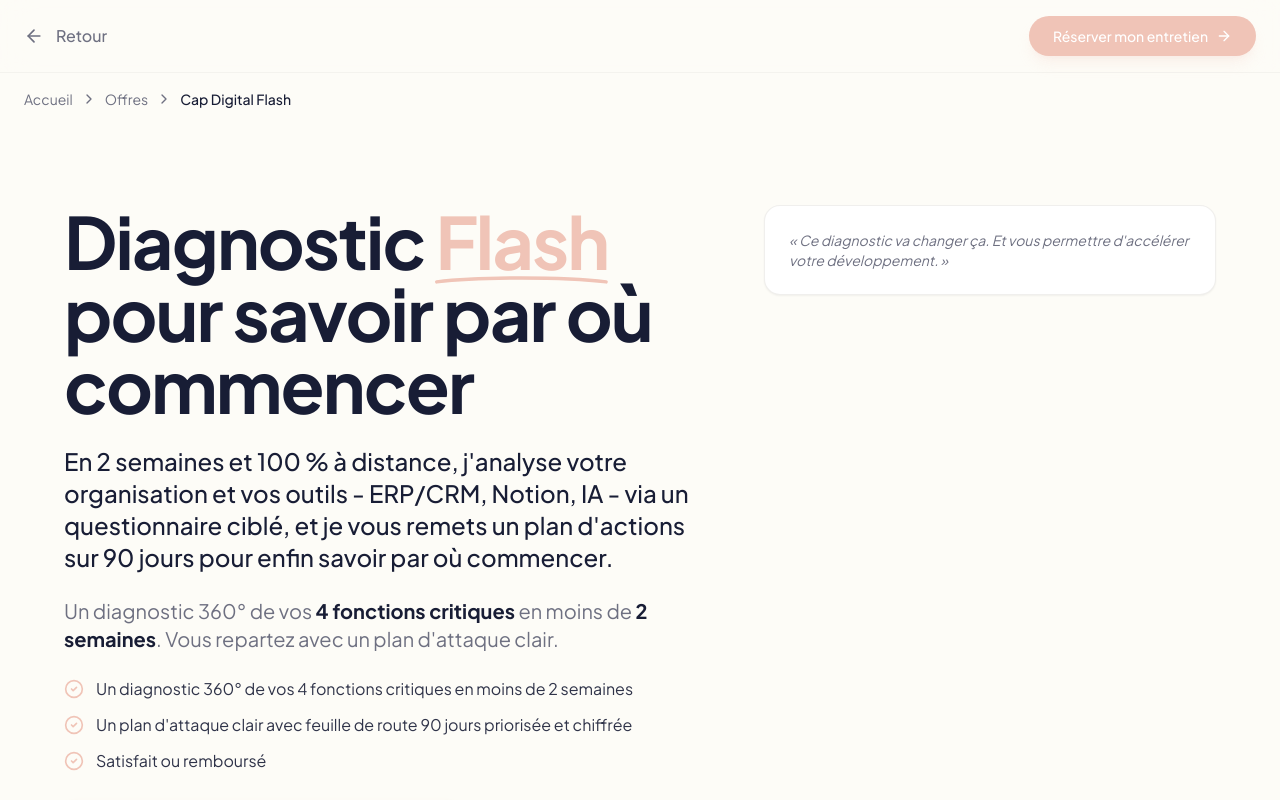
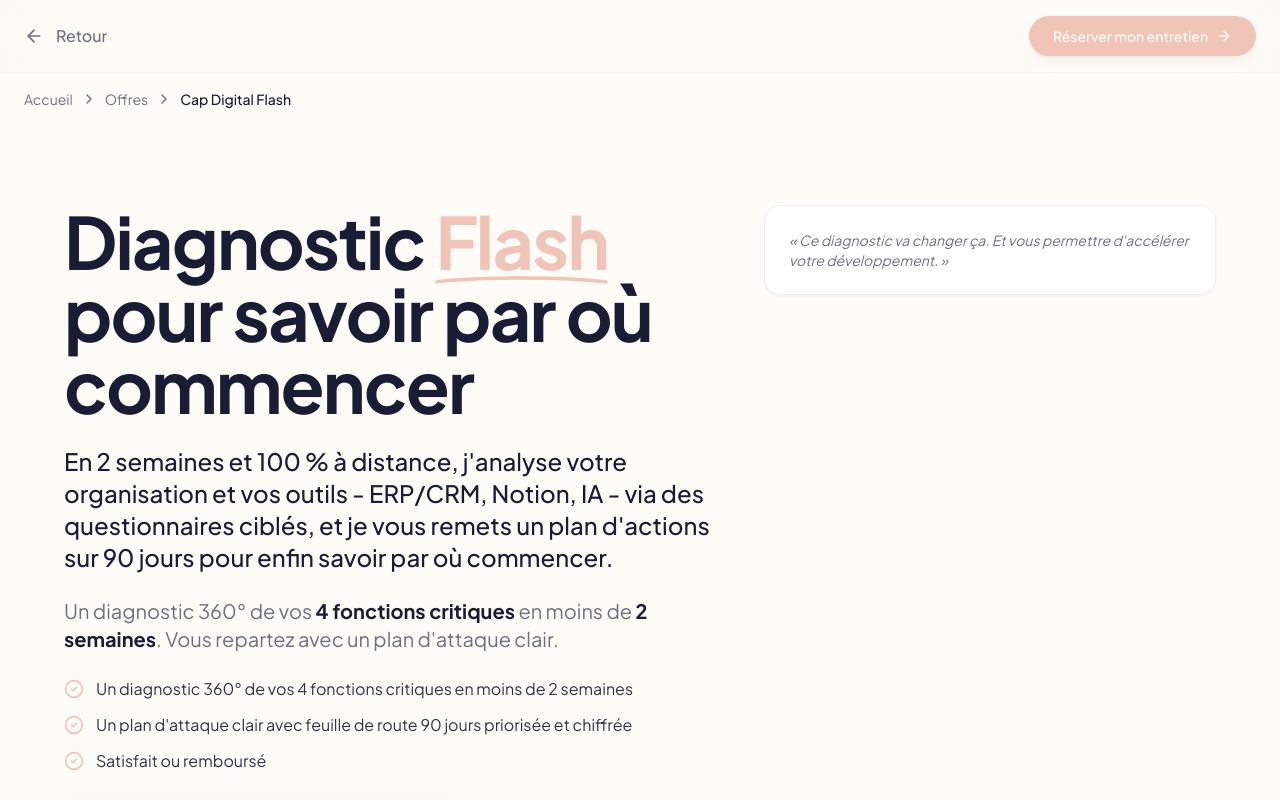
Before and after one commit to mLyon4/caplean-ia, a React (Vite) app: page /cap-digital-flash in a window 1280 px wide. Shown: the top 800 px of the page. Built offline with nearby package versions, Linux system fonts and the light colour scheme.

Commit message:
Changes
Co-authored-by: mLyon4 <226275147+mLyon4@users.noreply.github.com>

```diff
--- a/src/pages/CapDigitalFlash.tsx
+++ b/src/pages/CapDigitalFlash.tsx
@@ -336,7 +336,7 @@ const CapDigitalFlash = () => {
                 </h1>
 
                 <p className="text-xl md:text-2xl font-medium text-foreground max-w-2xl">
-                  En 2 semaines et 100 % à distance, j'analyse votre organisation et vos outils - ERP/CRM, Notion, IA - via un questionnaire ciblé, et je vous remets un plan d'actions sur 90 jours pour enfin savoir par où commencer.
+                  En 2 semaines et 100 % à distance, j'analyse votre organisation et vos outils - ERP/CRM, Notion, IA - via des questionnaires ciblés, et je vous remets un plan d'actions sur 90 jours pour enfin savoir par où commencer.
                 </p>
 
                 <p className="text-lg md:text-xl text-muted-foreground leading-relaxed max-w-2xl">
```
